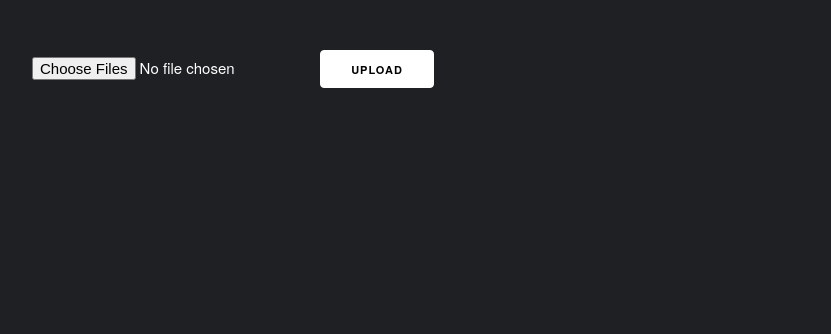
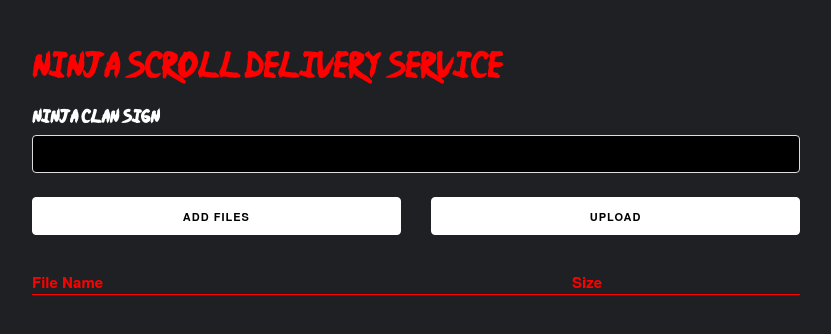
Before and after one commit to oxalorg/mitesh.ninja, a Flask app: page /upload in a window 1280 px wide. Shown: the top 334 px of the page, without its empty margins (224-1055 px from the left). Run offline with Flask 2, Linux system fonts and the light colour scheme; lists and menus that the app fills with data are empty; parts of the project's set-up code (start-up, migrations or seed data) failed here and were passed over.

Commit message:
Progressively changing colors! w00tw00t

```diff
--- a/app/templates/upload.html
+++ b/app/templates/upload.html
@@ -3,24 +3,95 @@
 <script type="text/javascript">
         function getFileData(myFile){
             var files = myFile.files;
-            var fList = document.getElementById('fileList');
+            var fTableBody = document.getElementById('fileTableBody');
             for(let i = 0; i < files.length; i++){
                 var filename = files[i].name;
-                var size = '<br>Size: ' + files[i].size/1000 + ' KB';
-                fList.innerHTML += '<li>'+ filename + size +'</li>';
+                var size = files[i].size/1000;
+                if(size > 1000.0){
+                    size = (size/1000).toFixed(2) + ' MB';
+                } else {
+                    size = (size).toFixed(2) + ' KB';
+                }
+                fTableBody.innerHTML += '<tr><td>'+ filename +'</td><td>' + size +'</td></tr>';
             }
         }
+        var colors = ["#00F", "#0F0", "#F00", "#F0F"];
+        var css = document.createElement("style");
+        css.type = "text/css";
+        var colorIndex = 0;
+        function changeColors(){
+            colorIndex = (colorIndex+1)%colors.length;
+            var nextColor = colors[colorIndex];
+            css.innerHTML = "th,td{border-bottom-color:" + nextColor + ";}";
+            css.innerHTML += "th{color:" + nextColor + ";}";
+            css.innerHTML += "#ninja-scroll-hd{color:"+nextColor+";}";
+            document.body.appendChild(css);
+        }
+        var currentNumber = 1;
+        function progressiveRandomNumber(){
+            if(currentNumber > 2000)
+                    currentNumber = 1;
+            currentNumber += currentNumber/(Math.sqrt(currentNumber)) + currentNumber/8;
+            console.log(currentNumber);
+            return currentNumber;
+        }
+        (function randomizeChangeColor(){
+            var randomTime = progressiveRandomNumber();
+            setTimeout( function() {
+                changeColors();
+                randomizeChangeColor();
+            }, randomTime);
+        }());
+        randomizeChangeColor();
 </script>
+<style>
+    input[type="file"] {
+        display: none;
+    }
+    .custom-file-upload {
+        cursor: pointer;
+    }
+</style>
 <div class="container">
+    <div class="row">
+        <h1 id="ninja-scroll-hd" style="font-family:NjNaruto">Ninja Scroll Delivery Service</h1>
+    </div>
+    <div class="row .text-center">
+{#        <img src="{{ url_for('static', filename='img/shuriken.png') }}" alt="shuriken-px-art">#}
+    </div>
     <form action="" method=post enctype=multipart/form-data>
         <div class="row">
-            <input type="file" name="file[]" onchange="getFileData(this);" multiple>
-            <input class="button-primary" type=submit value=Upload>
+            <label style="font-family:NjNaruto">Ninja clan sign</label>
+        </div>
+        <div class="row">
+            <input class="u-full-width" type="password" name="password" id="pass">
+        </div>
+        <br>
+        <div class="row">
+            <div class="six columns">
+                <label class="custom-file-upload button button-primary u-full-width">
+                    <input type="file" id="fileInput" name="file[]" onchange="getFileData(this);" multiple>
+                     Add files
+                </label>
+            </div>
+            <div class="six columns">
+                <input class="button-primary u-full-width" type=submit value=Upload>
+            </div>
         </div>
     </form>
     <div class="row">
         <ul id="fileList">
+            <table id="fileTable" class="u-full-width">
+                <thead>
+                    <tr>
+                        <th>File Name</th>
+                        <th>Size</th>
+                    </tr>
+                </thead>
+                <tbody id="fileTableBody">
 
+                </tbody>
+            </table>
         </ul>
     </div>
 </div>
```
